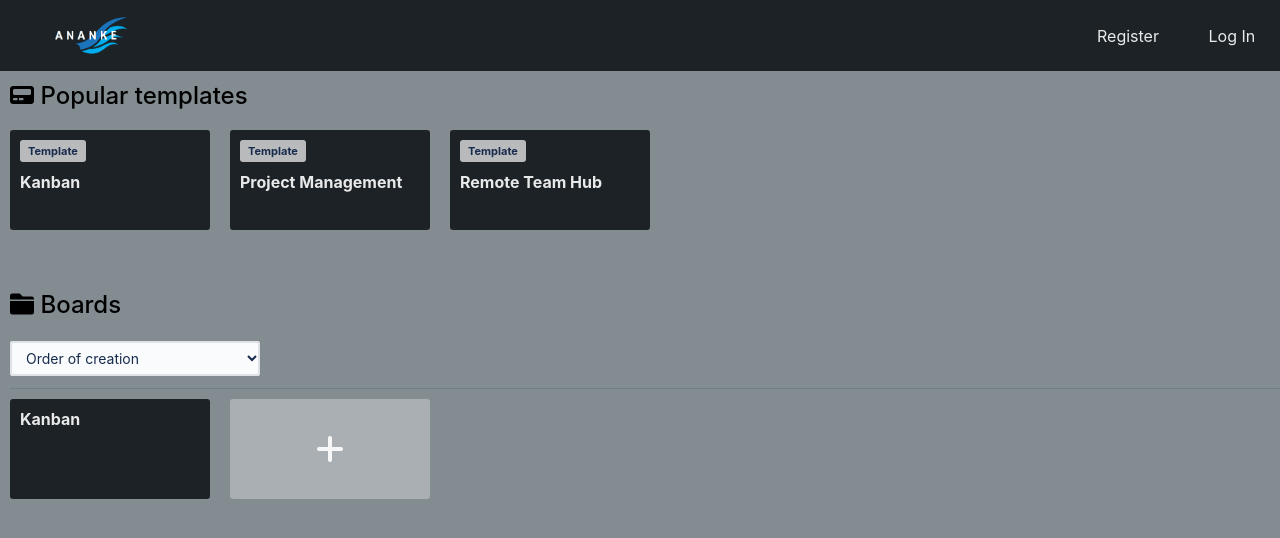
After one commit to andre-moura/kanban, a Flask app: page /boards in a window 1280 px wide. The commit adds this page. Shown: the top 538 px of the page. Run offline with Flask 2, Linux system fonts and the light colour scheme.

Commit message:
Adding boards page

```diff
--- a/app.py
+++ b/app.py
@@ -24,9 +24,15 @@ def register():
 
 
 @app.route('/projects')
+def projects():
+    if request.method == "GET":
+        return render_template('projects.html')
+
+
+@app.route('/boards')
 def boards():
     if request.method == "GET":
-        return render_template('projects.html')
+        return render_template('boards.html')
 
 
 @app.route('/board')
--- a/static/styles.css
+++ b/static/styles.css
@@ -377,6 +377,18 @@ input:focus {
     padding: 12px 0;
 }
 
+.box-url-template {
+    margin: 0 0 0 10px;
+}
+
+.box-url-template  a {
+    color: var(--dark-grey);
+}
+
+.box-filter {
+    margin-left: 10px;
+}
+
 .container-table {
     display: flex;
     min-height: 40px;
--- a/templates/board.html
+++ b/templates/board.html
@@ -5,7 +5,6 @@
 {% endblock %}
 
 {% block main %}
-    <main>
     <div class="grid-board">
         <div class="item-box">
             <div class="item">
@@ -46,7 +45,6 @@
             </div>
         </div>
     </div>
-    </main>
     <script>
         // Changing cplor of body
         const body = document.getElementsByTagName('body');
--- /dev/null
+++ b/templates/boards.html
@@ -0,0 +1,61 @@
+{% extends "layout.html" %}
+
+{% block title %}
+    Boards
+{% endblock %}
+
+{% block main %}
+    <h3 class="h3"><i class="fa-solid fa-pager"></i> Popular templates</h3>
+    <div class="grid-projects">
+        <div class="project">
+            <div class="tag-project">
+                Template
+            </div>
+            Kanban
+        </div>
+        <div class="project">
+            <div class="tag-project">
+                Template
+            </div>
+            Project Management
+        </div>
+        <div class="project">
+            <div class="tag-project">
+                Template
+            </div>
+            Remote Team Hub
+        </div>
+    </div>
+    <div class="box-url-template">
+        <a href="#" class="">Browse the template gallery</a>
+    </div>
+    <br>
+    <h3 class="h3"><i class="fa-solid fa-folder"></i> Boards</h3>
+    <div class="div-row box-filter">
+        <select class="input-members">
+            <option value="">Order of creation</option>
+            <option value="">Alphabetically A-Z</option>
+            <option value="">Alphabetically Z-A</option>
+        </select>
+    </div>
+    <div class="grid-projects">
+        <div class="project">
+            Kanban
+        </div>
+        <div class="add-project" id="add-project">
+            <i class="fa-solid fa-plus">
+
+            </i>
+        </div>
+    </div>
+    <script>
+        // Changing cplor of body
+        const body = document.getElementsByTagName('body');
+        body[0].style.background = 'var(--dark-grey)'
+
+        const addProject = document.getElementById('add-project');
+        addProject.addEventListener('click', e => {
+        alert('Not implemented');
+        })
+    </script>
+{% endblock %}
--- a/templates/members.html
+++ b/templates/members.html
@@ -5,7 +5,6 @@
 {% endblock %}
 
 {% block main %}
-    <main>
     <div class="members-container">
         <h3 class="h3"><i class="fa-solid fa-user"></i> Members</h3>
         <div class="div-row">
@@ -55,5 +54,4 @@
             // body[0].style.background = 'var(--dark-grey)'
         </script>
     </div>
-    </main>
 {% endblock %}
```
Lines whose indentation alone changed are shown as unchanged.
